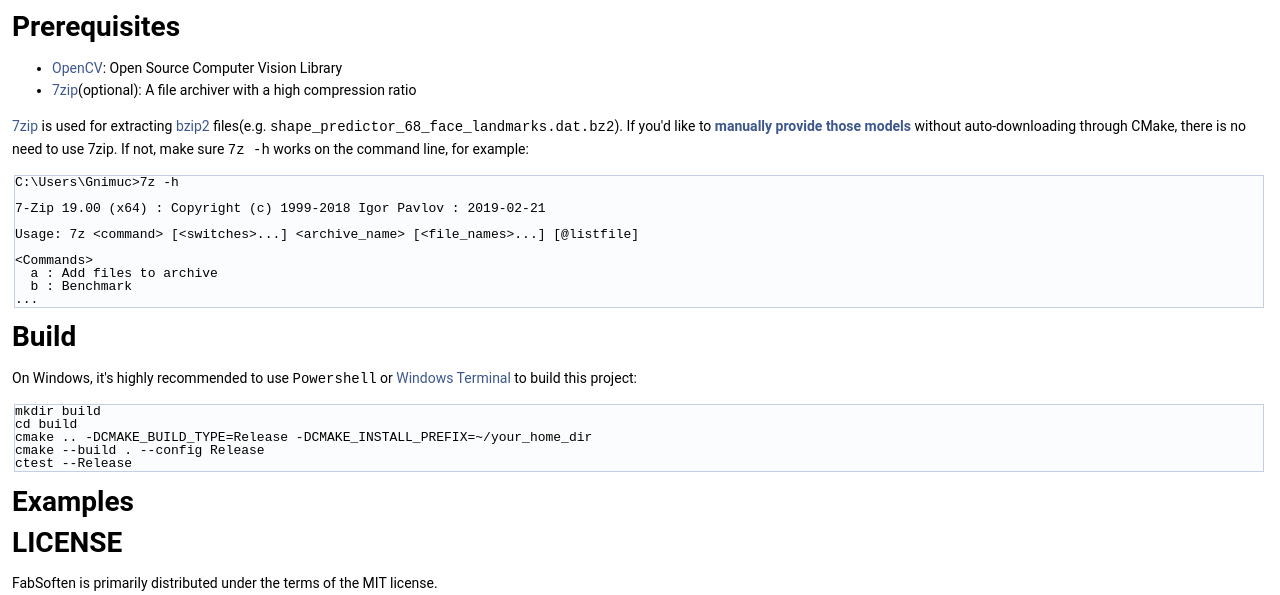
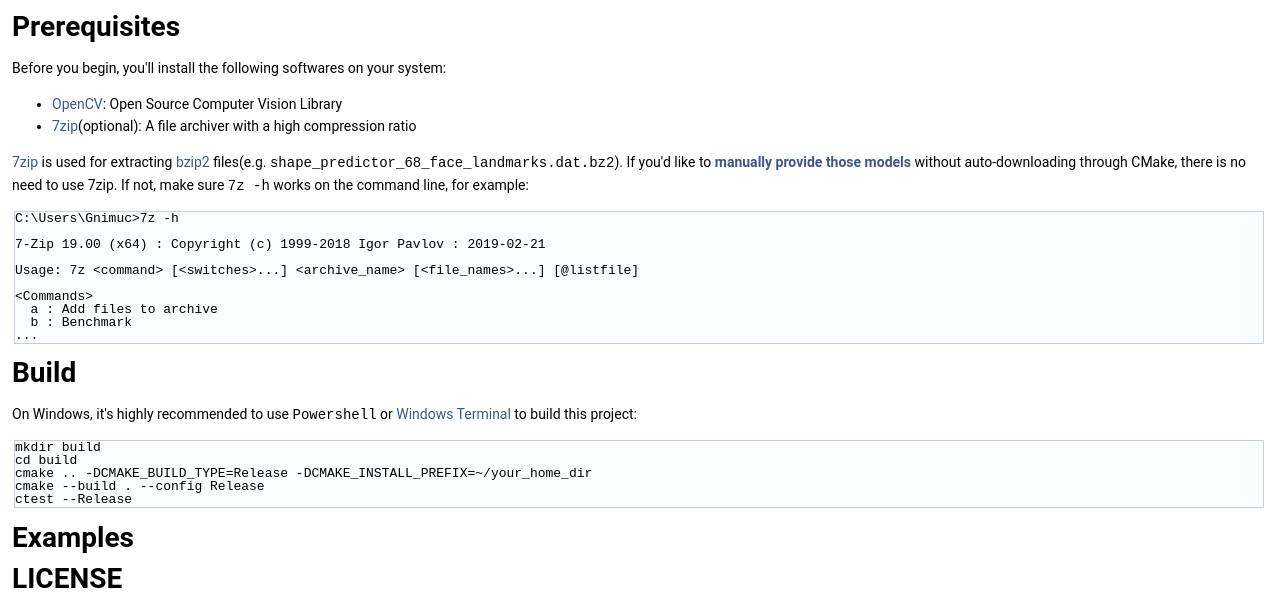
Before and after one commit to Gnimuc/FabSoften, a plain HTML site: page md__r_e_a_d_m_e.html in a window 1280 px wide. Shown: the part 505-1100 px from the top of the page. Drawn offline with Linux system fonts and the light colour scheme.

Commit message:
deploy: bd4e4926e55b34e43e1aabe82b3643c8979ab2aa

```diff
--- a/md__r_e_a_d_m_e.html
+++ b/md__r_e_a_d_m_e.html
@@ -65,10 +65,11 @@ $(function() {
   <div class="headertitle"><div class="title">FabSoften </div></div>
 </div><!--header-->
 <div class="contents">
-<div class="textblock"><p ><a href="https://github.com/Gnimuc/FabSoften/actions/workflows/CI.yml"><img src="https://github.com/Gnimuc/FabSoften/actions/workflows/CI.yml/badge.svg" alt="CI" style="pointer-events: none;" class="inline"/></a> <a href="https://svgshare.com/i/ZhY.svg"><img src="https://svgshare.com/i/ZhY.svg" alt="Windows" style="pointer-events: none;" class="inline"/></a></p>
+<div class="textblock"><p ><a href="https://github.com/Gnimuc/FabSoften/actions/workflows/CI.yml"><img src="https://github.com/Gnimuc/FabSoften/actions/workflows/CI.yml/badge.svg" alt="CI" style="pointer-events: none;" class="inline"/></a> <a href="https://svgshare.com/i/ZhY.svg"><img src="https://svgshare.com/i/ZhY.svg" alt="Windows" style="pointer-events: none;" class="inline"/></a> <a href="https://gnimuc.github.io/FabSoften/"><img src="https://img.shields.io/badge/documentation-master-brightgreen.svg" alt="Documentation" style="pointer-events: none;" class="inline"/></a></p>
 <p >This project is an unofficial implementation of <a href="https://openaccess.thecvf.com/content_CVPRW_2020/papers/w31/Velusamy_FabSoften_Face_Beautification_via_Dynamic_Skin_Smoothing_Guided_Feathering_and_CVPRW_2020_paper.pdf">FabSoften: face beautification via dynamic skin smoothing, guided feathering, and texture restoration</a>.</p>
 <h1><a class="anchor" id="autotoc_md8"></a>
 Prerequisites</h1>
+<p >Before you begin, you'll install the following softwares on your system:</p>
 <ul>
 <li><a href="https://github.com/opencv/opencv">OpenCV</a>: Open Source Computer Vision Library</li>
 <li><a href="https://www.7-zip.org/">7zip</a>(optional): A file archiver with a high compression ratio</li>
```
